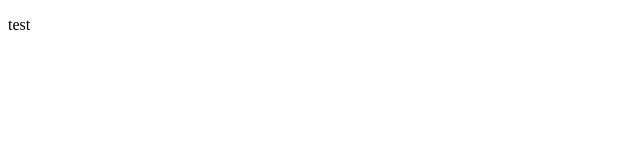
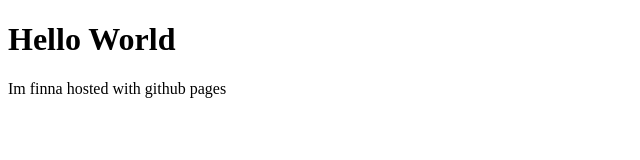
Before and after one commit to EvanWeb/EvanWeb.github.io, a plain HTML site: page index.html in a window 1280 px wide. Shown: the whole page, without its empty margins (0-640 px from the left). Drawn offline with Linux system fonts and the light colour scheme.

Commit message:
Update index.html

```diff
--- a/index.html
+++ b/index.html
@@ -1,10 +1,7 @@
 <!DOCTYPE html>
 <html>
-    <head>
-        <title>html test haha</title>
-    </head>
-
     <body>
-        <p>test</p>
+        <h1>Hello World</h1>
+        <p>Im finna hosted with github pages</p>
     </body>
 </html>
```
